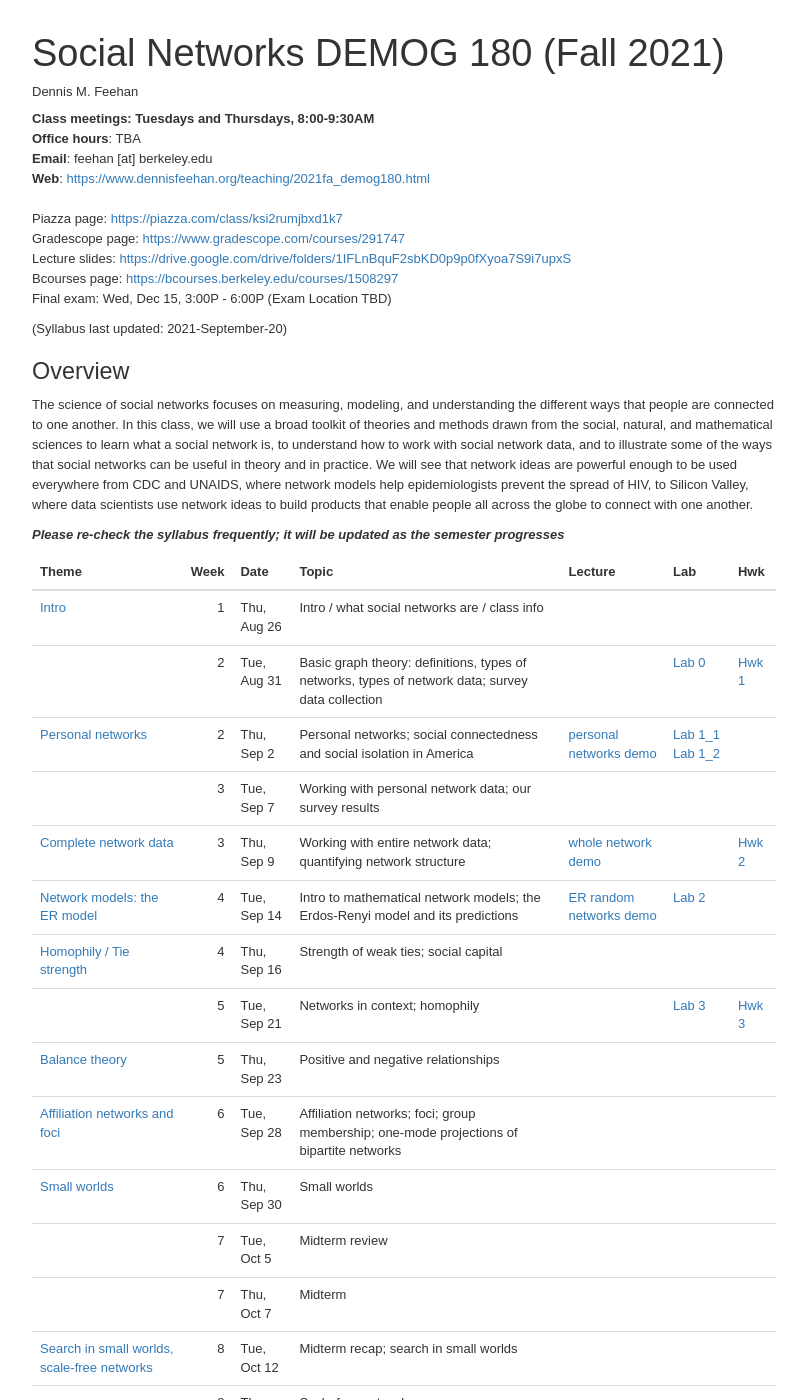
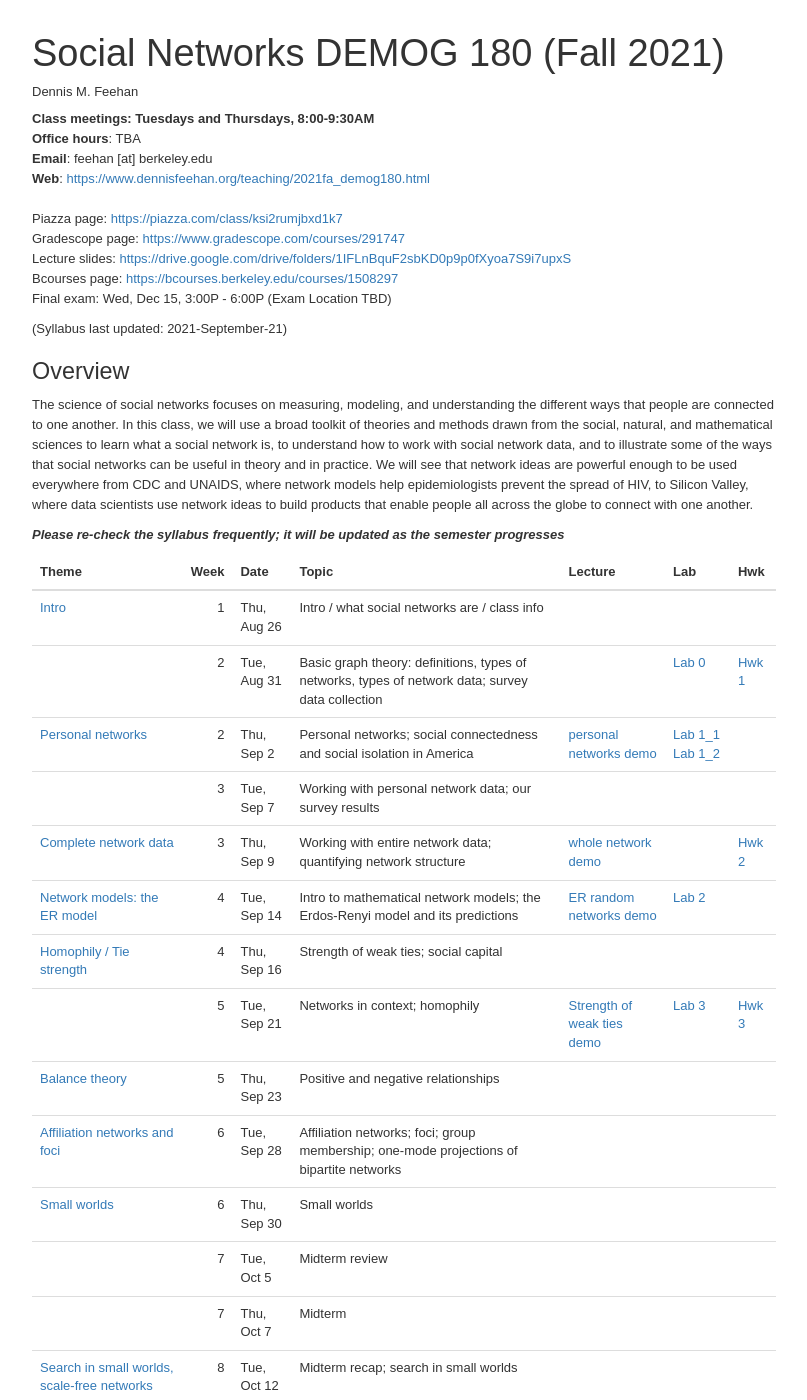
Before and after one commit to dfeehan/dfeehan.github.io, a Jekyll site: the page teaching/2021fa_demog180.html, which Jekyll copies as it is, in a window 1280 px wide and 1400 px high. Shown: the whole window, without its empty margins (236-1043 px from the left). Built offline with Jekyll 4.4.1, drawn with Linux system fonts in a browser that asks for light colours.

Commit message:
link to sowt lecture demo

```diff
--- a/teaching/2021fa_demog180.html
+++ b/teaching/2021fa_demog180.html
@@ -194,7 +194,7 @@
 Gradescope page: <a href="https://www.gradescope.com/courses/291747">https://www.gradescope.com/courses/291747</a><br />
 Lecture slides: <a href="https://drive.google.com/drive/folders/1IFLnBquF2sbKD0p9p0fXyoa7S9i7upxS">https://drive.google.com/drive/folders/1IFLnBquF2sbKD0p9p0fXyoa7S9i7upxS</a><br />
 Bcourses page: <a href="https://bcourses.berkeley.edu/courses/1508297">https://bcourses.berkeley.edu/courses/1508297</a> <BR> Final exam: Wed, Dec 15, 3:00P - 6:00P (Exam Location TBD) <BR></p>
-<p>(Syllabus last updated: 2021-September-20)</p>
+<p>(Syllabus last updated: 2021-September-21)</p>
 <div id="overview" class="section level2">
 <h2>Overview</h2>
 <p>The science of social networks focuses on measuring, modeling, and understanding the different ways that people are connected to one another. In this class, we will use a broad toolkit of theories and methods drawn from the social, natural, and mathematical sciences to learn what a social network is, to understand how to work with social network data, and to illustrate some of the ways that social networks can be useful in theory and in practice. We will see that network ideas are powerful enough to be used everywhere from CDC and UNAIDS, where network models help epidemiologists prevent the spread of HIV, to Silicon Valley, where data scientists use network ideas to build products that enable people all across the globe to connect with one another.</p>
@@ -385,6 +385,7 @@
 Networks in context; homophily
 </td>
 <td style="text-align:left;">
+<a href="https://datahub.berkeley.edu/hub/user-redirect/git-pull?repo=https%3A%2F%2Fgithub.com%2Fdfeehan%2Fdemog180-fa2021&amp;urlpath=tree%2Fdemog180-fa2021%2Flecture%2F04_sowt%2Fsowt_wiki_talk.ipynb&amp;branch=main">Strength of weak ties demo</a>
 </td>
 <td style="text-align:left;">
 <a href="https://datahub.berkeley.edu/hub/user-redirect/git-pull?repo=https%3A%2F%2Fgithub.com%2Fdfeehan%2Fdemog180-fa2021&amp;urlpath=tree%2Fdemog180-fa2021%2Flab%2Flab3%2Flab3.ipynb&amp;branch=main">Lab 3</a>
```
